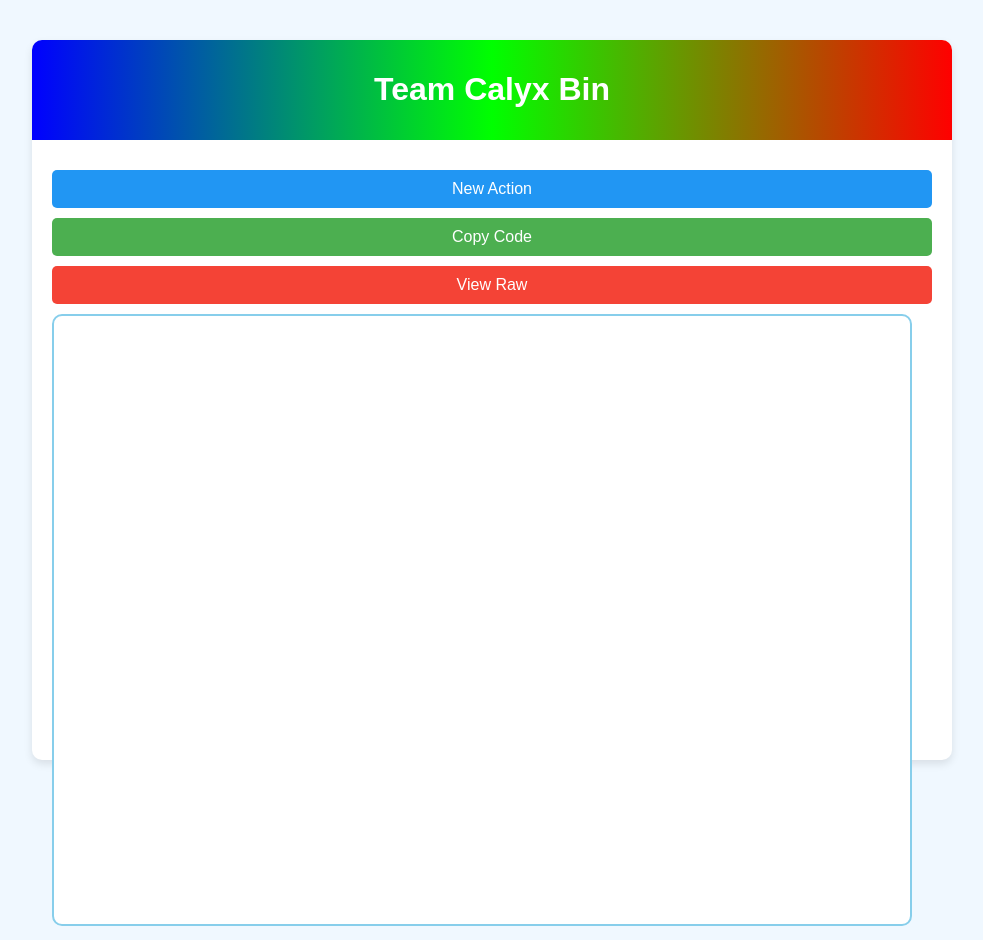
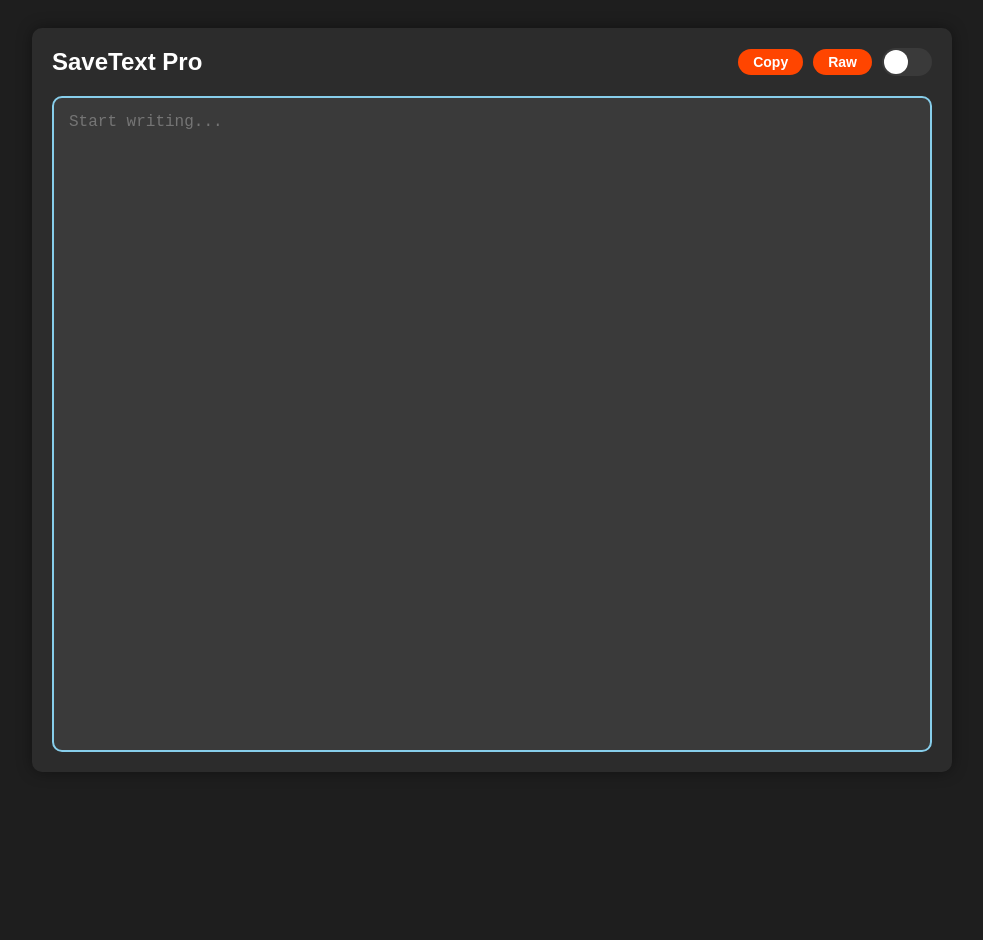
Before and after one commit to mdraselm325/savetext, a website: page app/save.html in a window 1280 px wide. Shown: the whole page, without its empty margins (148-1131 px from the left). After the commit the page ends 828 px from the top, so only its background shows below. Drawn offline with Linux system fonts and the light colour scheme.

Commit message:
Update save.html

```diff
--- a/app/save.html
+++ b/app/save.html
@@ -1,147 +1,170 @@
 <!DOCTYPE html>
 <html lang="en">
-
 <head>
     <meta charset="UTF-8">
     <meta name="viewport" content="width=device-width, initial-scale=1, maximum-scale=1, user-scalable=no">
-  <title>Share Text/Code</title>
-  <meta name="description" content="A platform for sharing code or text with dynamic real-time updates">
-  <meta name="keywords" content="share, text, code, snippets, pastebin, savetext, text">
-  <meta name="author" content="Team Calyx">
-  <meta property="og:title" content="Share Texts/Codes">
-  <meta property="og:description" content="A platform to share and save text or code snippets">
-  <meta property="og:image" content="https://github.com/SatoX69/Pastebin-Clone">
-  <meta property="og:type" content="website">
-  <meta property="og:locale" content="en_US">
-  <meta name="twitter:description" content="A platform to share and save text or code snippets">
-  <meta name="twitter:image" content="https://github.com/SatoX69/Pastebin-Clone">
-
+    <title>SaveText Pro</title>
+    <meta name="description" content="A platform for sharing code or text">
     <style>
-    body {
-      font-family: 'Arial', sans-serif;
-      background-color: #f0f8ff;
+        body, html {
+            font-family: Arial, sans-serif;
             margin: 0;
+            padding: 0;
+            height: 100%;
+            transition: background-color 0.3s, color 0.3s;
+        }
+        body.dark-mode {
+            background-color: #1e1e1e;
+            color: #ffffff;
+        }
+        body.light-mode {
+            background-color: #f0f0f0;
+            color: #333333;
+        }
+        .container {
+            max-width: 100%;
+            height: 100%;
+            margin: 0 auto;
             display: flex;
-      justify-content: center;
+            flex-direction: column;
+            transition: background-color 0.3s;
+            box-sizing: border-box;
+            padding: 20px;
+        }
+        .dark-mode .container {
+            background-color: #2c2c2c;
+        }
+        .light-mode .container {
+            background-color: #ffffff;
+        }
+        .header {
+            display: flex;
+            justify-content: space-between;
             align-items: center;
-      height: 100vh;
+            margin-bottom: 20px;
         }
-
-    #container {
-      height: 90vh;
-      width: 85vw;
-      max-width: 920px;
-      padding: 20px;
-      box-sizing: border-box;
-      background-color: #ffffff;
-      border-radius: 10px;
-      box-shadow: 0 4px 8px rgba(0, 0, 0, 0.1);
+        .title {
+            font-size: 24px;
+            font-weight: bold;
+        }
+        .controls {
+            display: flex;
+            align-items: center;
+        }
+        .button {
+            background-color: #ff4500;
+            color: white;
+            border: none;
+            border-radius: 15px;
+            padding: 5px 15px;
+            font-size: 14px;
+            font-weight: bold;
+            margin-right: 10px;
+            cursor: pointer;
+        }
+        .toggle {
+            width: 50px;
+            height: 28px;
+            background-color: #3a3a3a;
+            border-radius: 14px;
             position: relative;
+            cursor: pointer;
         }
-
-    header {
-      background: linear-gradient(270deg, rgba(255, 0, 0, 1), rgba(0, 255, 0, 1), rgba(0, 0, 255, 1));
-      color: white;
-      text-align: center;
-      padding: 10px;
-      border-radius: 10px 10px 0 0;
-      margin: -20px -20px 20px -20px;
-      animation: rgb-lighting 5s infinite alternate;
+        .toggle-switch {
+            width: 24px;
+            height: 24px;
+            background-color: white;
+            border-radius: 50%;
+            position: absolute;
+            top: 2px;
+            left: 2px;
+            transition: transform 0.3s;
         }
-
-    @keyframes rgb-lighting {
-      0% {
-        background-color: rgba(255, 0, 0, 1);
+        .light-mode .toggle-switch {
+            transform: translateX(22px);
         }
-      25% {
-        background-color: rgba(0, 255, 0, 1);
+        .text-area-container {
+            flex-grow: 1;
+            display: flex;
         }
-      50% {
-        background-color: rgba(0, 0, 255, 1);
-      }
-      75% {
-        background-color: rgba(255, 255, 0, 1);
-      }
-      100% {
-        background-color: rgba(0, 255, 255, 1);
-      }
-    }
-
-    textarea {
-      width: calc(100% - 20px);
-      height: 90%;
-      margin: 10px 0;
-      box-sizing: border-box;
+        .text-area {
+            width: 100%;
+            height: 100%;
             border: 2px solid #87CEEB;
             border-radius: 10px;
             padding: 15px;
-      padding-top: 20px;
-      font-family: inherit;
+            font-size: 16px;
             resize: none;
-      outline: none;
+            transition: background-color 0.3s, color 0.3s;
+            box-sizing: border-box;
         }
-
-    #copyButton,
-    #rawButton,
-    #newActionButton {
-      position: relative;
-      cursor: pointer;
-      padding: 10px;
-      border-radius: 5px;
-      color: #ffffff;
-      border: none;
-      margin-top: 10px;
-      display: inline-block;
-      width: 100%;
-      font-size: 16px;
+        .dark-mode .text-area {
+            background-color: #3a3a3a;
+            color: #8e8e8e;
         }
-
-    #copyButton {
-      background-color: #4CAF50; /* Green */
+        .light-mode .text-area {
+            background-color: #f5f5f5;
+            color: #333333;
         }
-
-    #rawButton {
-      background-color: #f44336; /* Red */
+        @media (min-width: 768px) {
+            .container {
+                max-width: 920px;
+                height: 93vh;
+                margin: 3.5vh auto;
+                border-radius: 10px;
+                box-shadow: 0 0 15px rgba(0, 0, 0, 0.4);
             }
-
-    #newActionButton {
-      background-color: #2196F3; /* Blue */
         }
     </style>
 </head>
-
-<body>
-  <div id="container">
-    <header>
-      <h1>Team Calyx Bin</h1>
-    </header>
-    <button id="newActionButton">New Action</button> <!-- New Button -->
-    <button id="copyButton" onclick="copyToClipboard()">Copy Code</button>
-    <button id="rawButton" onclick="redirectToRaw()">View Raw</button>
-    <textarea id="text" onclick="disableZoom(event)"></textarea>
+<body class="dark-mode">
+    <div class="container">
+        <div class="header">
+            <div class="title">SaveText Pro</div>
+            <div class="controls">
+                <button class="button" onclick="copyToClipboard()">Copy</button>
+                <button class="button" onclick="redirectToRaw()">Raw</button>
+                <div class="toggle" onclick="toggleMode()">
+                    <div class="toggle-switch"></div>
                 </div>
-
+            </div>
+        </div>
+        <div class="text-area-container">
+            <textarea id="text" class="text-area" onclick="disableZoom(event)" placeholder="Start writing..."></textarea>
+        </div>
+    </div>
     <script>
-    function disableZoom(event) { event.preventDefault(); }
-
+        function disableZoom(event) {
+            event.preventDefault();
+        }
         const textarea = document.getElementById('text');
         textarea.addEventListener('input', (event) => {
-      if (!event.target.value.length || event.target.value.length == 0) return;
-      const data = { bool: true, text: event.target.value, uri: window.location.pathname };
-      fetch('/save', { method: 'POST', headers: { 'Content-Type': 'application/json', }, body: JSON.stringify(data), });
+            if (!event.target.value.length) return;
+            const data = {
+                bool: true,
+                text: event.target.value,
+                uri: window.location.pathname
+            };
+            fetch('/save', {
+                method: 'POST',
+                headers: { 'Content-Type': 'application/json' },
+                body: JSON.stringify(data),
             });
-
+        });
         function redirectToRaw() {
-      window.location.href = `/raw${window.location.pathname}`;
+            window.location.href = '/raw' + window.location.pathname;
         }
-
         function copyToClipboard() {
             const textArea = document.getElementById('text');
             textArea.select();
             document.execCommand('copy');
             console.log("Copied");
         }
+        function toggleMode() {
+            const body = document.body;
+            body.classList.toggle('dark-mode');
+            body.classList.toggle('light-mode');
+        }
     </script>
 </body>
-
 </html>
```
Lines whose indentation alone changed are shown as unchanged.
